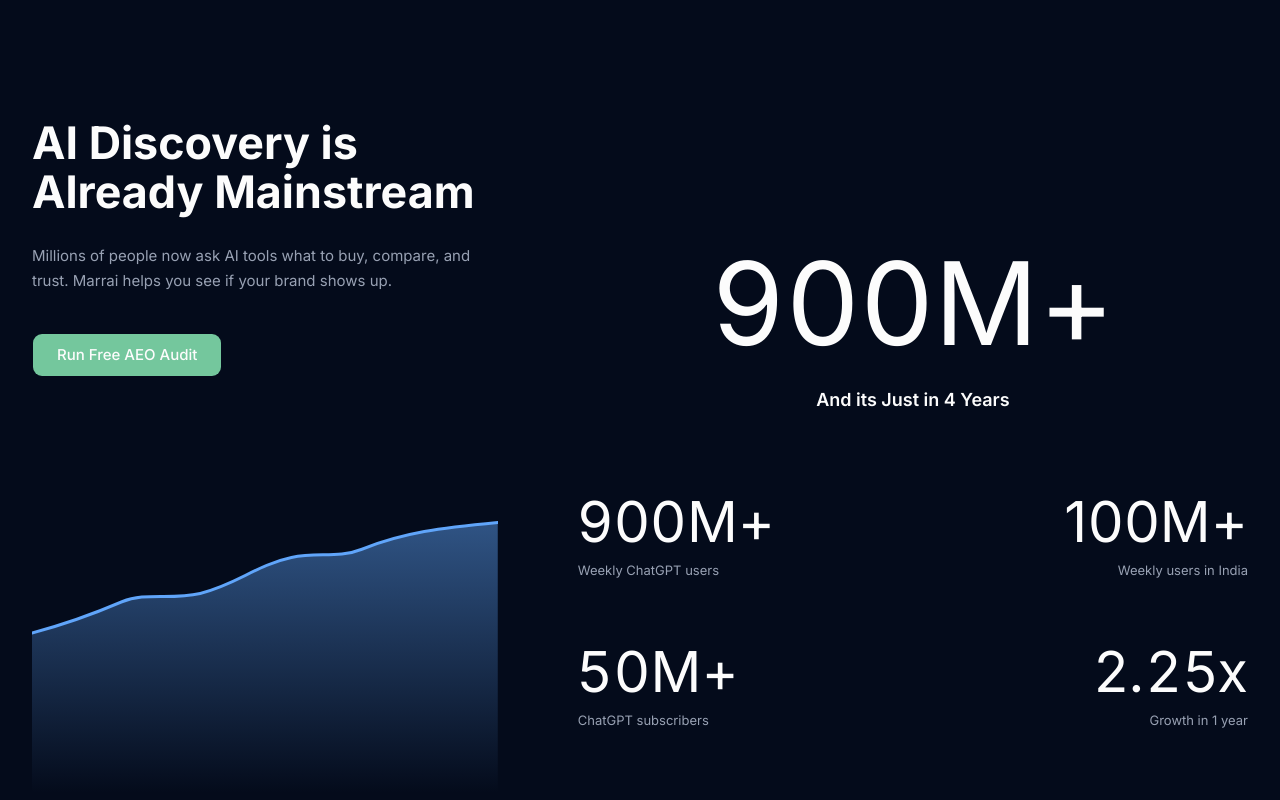
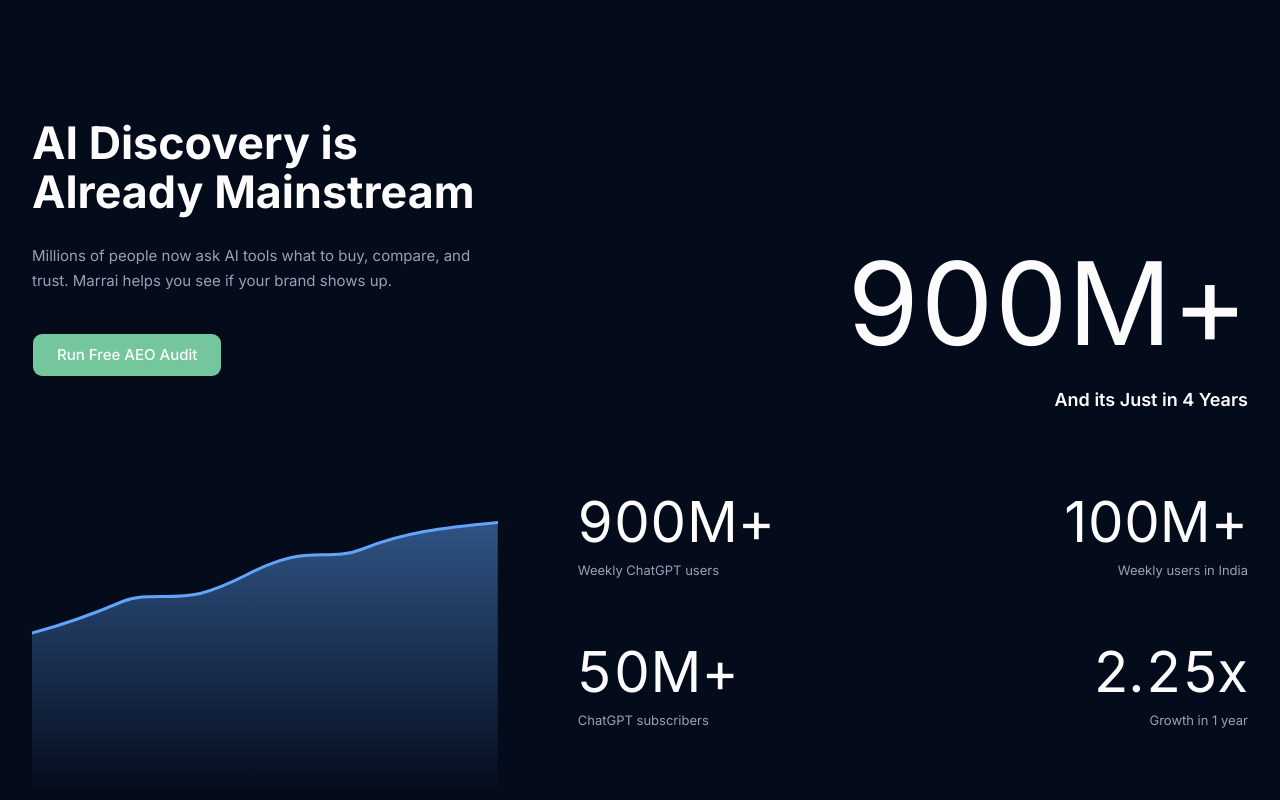
Before and after one commit to whyismeleige/marrai-web, a Next.js app: page / in a window 1280 px wide. Shown: the part 846-1646 px from the top of the page. Built offline with nearby package versions, Linux system fonts and the light colour scheme.

Commit message:
fix(marketing): fix central metric alignment from center to right

```diff
--- a/src/components/marketing/homepage/ai-discovery-section.tsx
+++ b/src/components/marketing/homepage/ai-discovery-section.tsx
@@ -170,7 +170,7 @@ export function AiDiscoverySection() {
         </div>
 
         <div ref={metricsRef} className="flex flex-col lg:pt-16">
-          <div className="text-center md:self-end md:text-right lg:self-auto lg:text-center">
+          <div className="text-right">
             <SlotMetricValue
               value="900M+"
               shouldAnimate={shouldAnimateMetrics}
```
